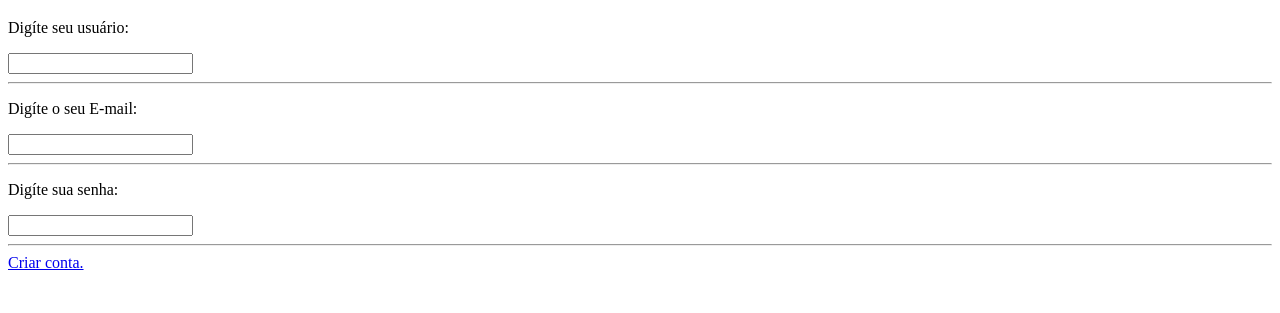
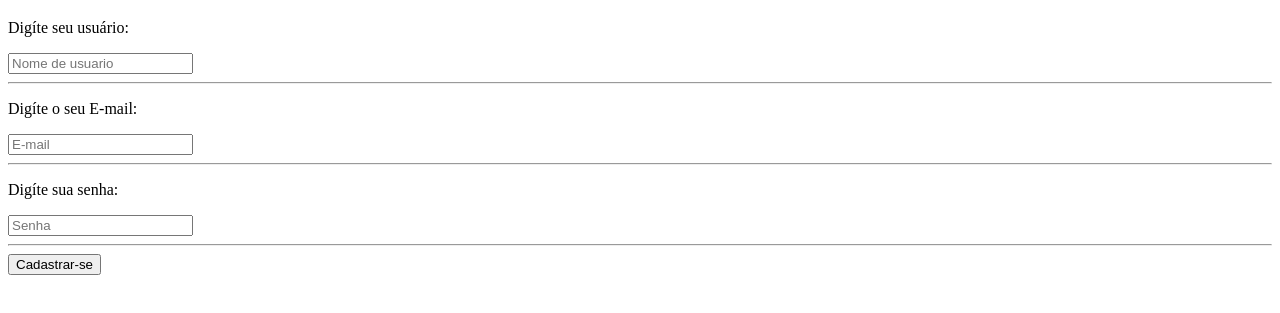
Before and after one commit to leonardo-christ/curso_ebac_frontend, a plain HTML site: page cadastro.html in a window 1280 px wide. Shown: the part 61-374 px from the top of the page. Drawn offline with Linux system fonts and the light colour scheme.

Commit message:
Exercício refeito

```diff
--- a/cadastro.html
+++ b/cadastro.html
@@ -10,15 +10,17 @@
     <h1>Faça o seu acastro abaixo.</h1>
     <p>Digíte seu usuário:</p>
     <form>
-        <input type="text" placeholder />
+        <input type="text" placeholder="Nome de usuario" />
         <hr />
         <p>Digíte o seu E-mail:</p>
-        <input type="email" placeholder/>
+        <input type="email" placeholder="E-mail"/>
         <hr />
         <p>Digíte sua senha:</p>
-        <input type="password" placeholder />
+        <input type="password" placeholder="Senha" />
+        <hr />
+        <button type="submit">
+            Cadastrar-se
+        </button>
     </form>
-    <hr />
-    <a href="./fim-do-cadastro.html">Criar conta.</a>
 </body>
 </html>
```
Also changed, not shown: fim-do-cadastro.html (deleted, +0 -14 lines).
